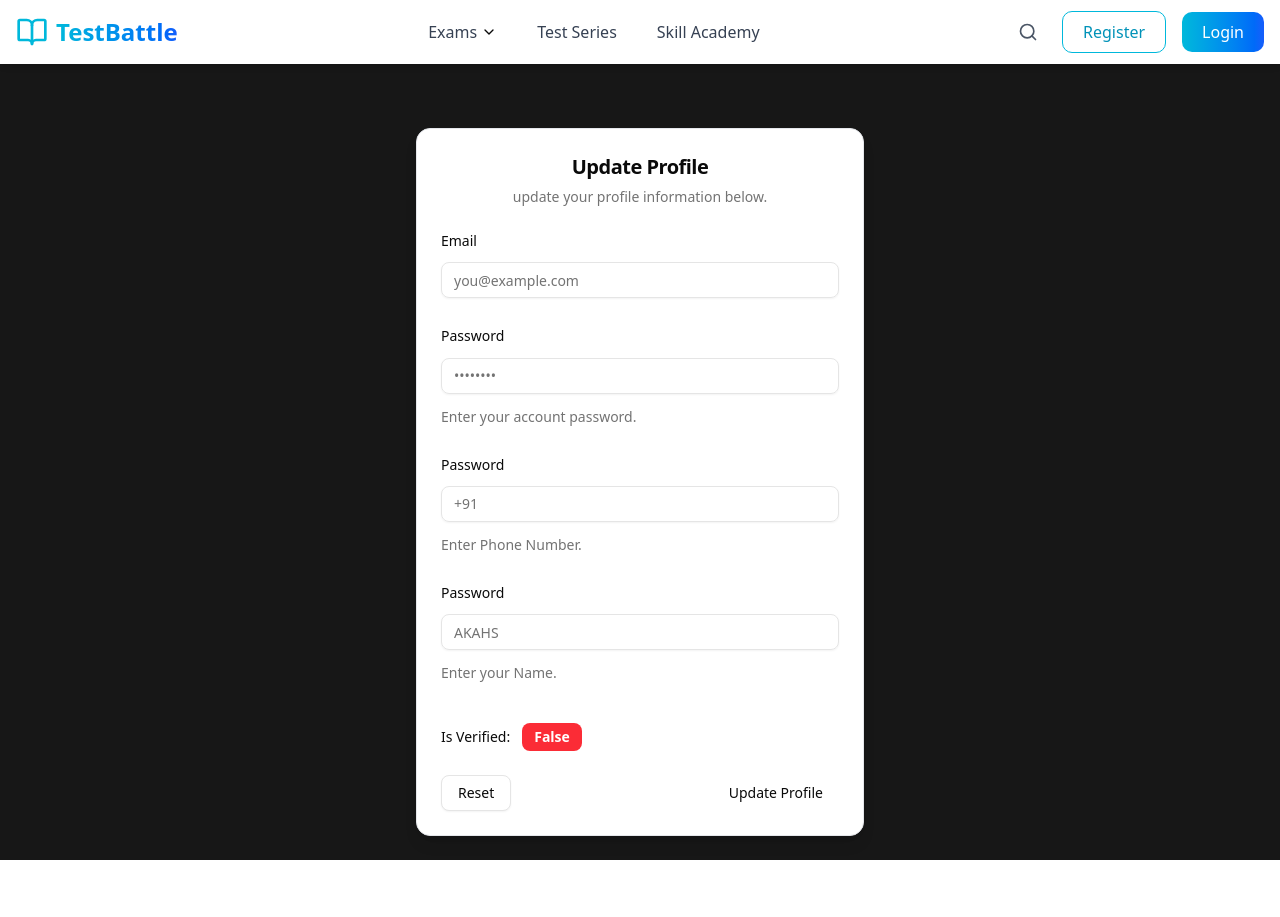
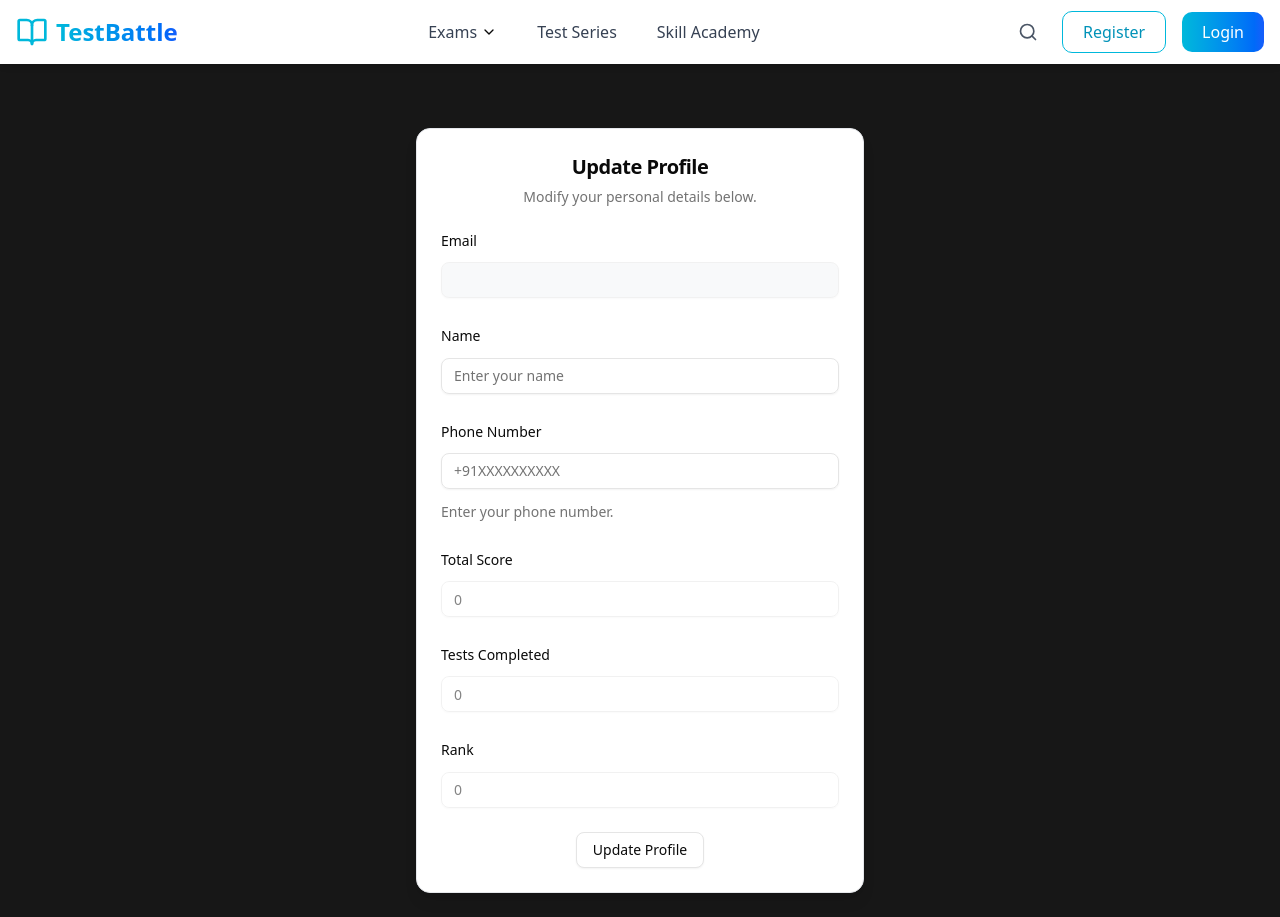
Before and after one commit to akashUnknow/testBattleWeb, a React (Vite) app in the folder client/: page /update-profile in a window 1280 px wide. Before the commit the page ends 860 px from the top, so only its background shows below. Built offline with nearby package versions, Linux system fonts and the light colour scheme.

Commit message:
need to fix updateProfileV2

```diff
--- a/client/src/Pages/UpdateProfile.jsx
+++ b/client/src/Pages/UpdateProfile.jsx
@@ -2,7 +2,6 @@ import { useSelector, useDispatch } from "react-redux";
 import axios from "axios";
 import { updateUser } from "../redux/authSlice";
 import { Input } from "@/components/ui/input";
-import { useNavigate } from "react-router-dom";
 import { Controller, useForm } from "react-hook-form";
 import { zodResolver } from "@hookform/resolvers/zod";
 import { Button } from "@/components/ui/button";
@@ -22,30 +21,95 @@ import {
   FieldLabel,
   FieldDescription,
 } from "@/components/ui/field";
+import { useEffect, useState } from "react";
+
+// ✅ Validation schema for editable fields
 const formSchema = z.object({
-  email: z.string().email("Please enter a valid email."),
-  password: z.string().min(6, "Password must be at least 6 characters."),
   name: z.string().min(2, "Name must be at least 2 characters."),
-  phoneNumber: z.string().min(10, "Phone number must be at least 10 digits."),
-  isVerified: z.boolean(),
+  phoneNumber: z
+    .string()
+    .min(10, "Phone number must be at least 10 digits.")
+    .max(15, "Phone number too long."),
 });
 
 const UpdateProfile = () => {
+  const dispatch = useDispatch();
+  const API_URL = "http://localhost:8080"; // backend URL
+  const user = useSelector((state) => state.auth.user);
+  const userId = user?.userId;
+
+  const [loading, setLoading] = useState(false);
+
   const form = useForm({
     resolver: zodResolver(formSchema),
     defaultValues: {
-      email: "",
-      password: "",
       name: "",
       phoneNumber: "",
-      isVerified: false,
+      email: "", // only for display
+      totalScore: 0,
+      testsCompleted: 0,
+      rank: 0,
     },
   });
-  const dispatch = useDispatch();
 
+  // ✅ Load email from Redux + fetch live data for stats
+  useEffect(() => {
+    if (!userId) return;
+
+    form.reset({
+      name: user?.name || "",
+      phoneNumber: user?.phoneNumber?.toString() || "",
+      email: user?.email || "",
+      totalScore: user?.totalScore || 0,
+      testsCompleted: user?.testsCompleted || 0,
+      rank: user?.rank || 0,
+    });
+
+    // Optional: Fetch latest data from backend (if needed)
+    const fetchUserData = async () => {
+      setLoading(true);
+      try {
+        const res = await axios.get(`${API_URL}/api/users/${userId}`);
+        const data = res.data;
+
+        // update only non-editable stats
+        form.setValue("totalScore", data.totalScore || 0);
+        form.setValue("testsCompleted", data.testsCompleted || 0);
+        form.setValue("rank", data.rank || 0);
+      } catch (error) {
+        console.error("❌ Error fetching user data:", error);
+      } finally {
+        setLoading(false);
+      }
+    };
+
+    fetchUserData();
+  }, [user]);
+
+  // ✅ Update API call (only sends editable fields)
   const onSubmit = async (data) => {
-    console.log("Updating profile with data:", data);
+    try {
+      const payload = {
+        name: data.name,
+        phoneNumber: data.phoneNumber,
+      };
+
+      const response = await axios.put(`${API_URL}/api/users/${userId}`, payload);
+      dispatch(updateUser({ ...user, ...response.data }));
+      alert("✅ Profile updated successfully!");
+    } catch (error) {
+      console.error("❌ Error updating profile:", error);
+      alert("Failed to update profile!");
+    }
   };
+
+  if (loading) {
+    return (
+      <div className="flex justify-center items-center h-screen">
+        <p>Loading user data...</p>
+      </div>
+    );
+  }
 
   return (
     <Card className="w-full sm:max-w-md mx-auto mt-10 shadow-lg border border-gray-200">
@@ -54,22 +118,37 @@ const UpdateProfile = () => {
           Update Profile
         </CardTitle>
         <CardDescription className="text-center">
-          update your profile information below.
+          Modify your personal details below.
         </CardDescription>
       </CardHeader>
 
       <CardContent>
-        {/* 🔹 Email & Password Login Form */}
         <form id="update-form" onSubmit={form.handleSubmit(onSubmit)}>
           <FieldGroup>
-            {/* Email */}
+            {/* 🔹 Email (from Redux only, not editable) */}
             <Controller
               name="email"
               control={form.control}
+              render={({ field }) => (
+                <Field>
+                  <FieldLabel>Email</FieldLabel>
+                  <Input
+                    {...field}
+                    disabled
+                    className="bg-gray-100 cursor-not-allowed"
+                  />
+                </Field>
+              )}
+            />
+
+            {/* 🔹 Name */}
+            <Controller
+              name="name"
+              control={form.control}
               render={({ field, fieldState }) => (
                 <Field data-invalid={fieldState.invalid}>
-                  <FieldLabel>Email</FieldLabel>
-                  <Input {...field} placeholder="you@example.com" />
+                  <FieldLabel>Name</FieldLabel>
+                  <Input {...field} placeholder="Enter your name" />
                   {fieldState.invalid && (
                     <FieldError errors={[fieldState.error]} />
                   )}
@@ -77,83 +156,63 @@ const UpdateProfile = () => {
               )}
             />
 
-            {/* Password */}
+            {/* 🔹 Phone Number */}
             <Controller
-              name="password"
+              name="phoneNumber"
               control={form.control}
               render={({ field, fieldState }) => (
                 <Field data-invalid={fieldState.invalid}>
-                  <FieldLabel>Password</FieldLabel>
-                  <Input {...field} type="password" placeholder="••••••••" />
-                  <FieldDescription>
-                    Enter your account password.
-                  </FieldDescription>
+                  <FieldLabel>Phone Number</FieldLabel>
+                  <Input {...field} placeholder="+91XXXXXXXXXX" />
+                  <FieldDescription>Enter your phone number.</FieldDescription>
                   {fieldState.invalid && (
                     <FieldError errors={[fieldState.error]} />
                   )}
                 </Field>
               )}
             />
-            {/* phoneNumber */}
+
+            {/* 🔹 Total Score */}
             <Controller
-              name="PhoneNumber"
+              name="totalScore"
               control={form.control}
-              render={({ field, fieldState }) => (
-                <Field data-invalid={fieldState.invalid}>
-                  <FieldLabel>Password</FieldLabel>
-                  <Input {...field} type="tel" placeholder="+91" />
-                  <FieldDescription>Enter Phone Number.</FieldDescription>
-                  {fieldState.invalid && (
-                    <FieldError errors={[fieldState.error]} />
-                  )}
+              render={({ field }) => (
+                <Field>
+                  <FieldLabel>Total Score</FieldLabel>
+                  <Input {...field} disabled />
                 </Field>
               )}
             />
-            {/* name */}
+
+            {/* 🔹 Tests Completed */}
             <Controller
-              name="Name"
+              name="testsCompleted"
               control={form.control}
-              render={({ field, fieldState }) => (
-                <Field data-invalid={fieldState.invalid}>
-                  <FieldLabel>Password</FieldLabel>
-                  <Input {...field} type="text" placeholder="AKAHS" />
-                  <FieldDescription>Enter your Name.</FieldDescription>
-                  {fieldState.invalid && (
-                    <FieldError errors={[fieldState.error]} />
-                  )}
+              render={({ field }) => (
+                <Field>
+                  <FieldLabel>Tests Completed</FieldLabel>
+                  <Input {...field} disabled />
                 </Field>
               )}
             />
-            {/* isVerified */}
 
+            {/* 🔹 Rank */}
             <Controller
-              name="isVerified"
+              name="rank"
               control={form.control}
               render={({ field }) => (
-                <div className="flex items-center gap-3 mt-3">
-                  <label className="font-medium text-sm">Is Verified:</label>
-                  <button
-                    type="button"
-                    onClick={() => field.onChange(!field.value)}
-                    className={`px-3 py-1 rounded-md text-white text-sm font-semibold ${
-                      field.value ? "bg-green-500" : "bg-red-500"
-                    }`}
-                  >
-                    {field.value ? "True" : "False"}
-                  </button>
-                </div>
+                <Field>
+                  <FieldLabel>Rank</FieldLabel>
+                  <Input {...field} disabled />
+                </Field>
               )}
             />
           </FieldGroup>
         </form>
       </CardContent>
 
-      <CardFooter className="flex justify-between">
-        <Button variant="outline" onClick={() => form.reset()}>
-          Reset
-        </Button>
-
-        <Button variant="primary" type="submit" form="update-form">
+      <CardFooter className="flex justify-center">
+        <Button variant="outline" type="submit" form="update-form">
           Update Profile
         </Button>
       </CardFooter>
```
